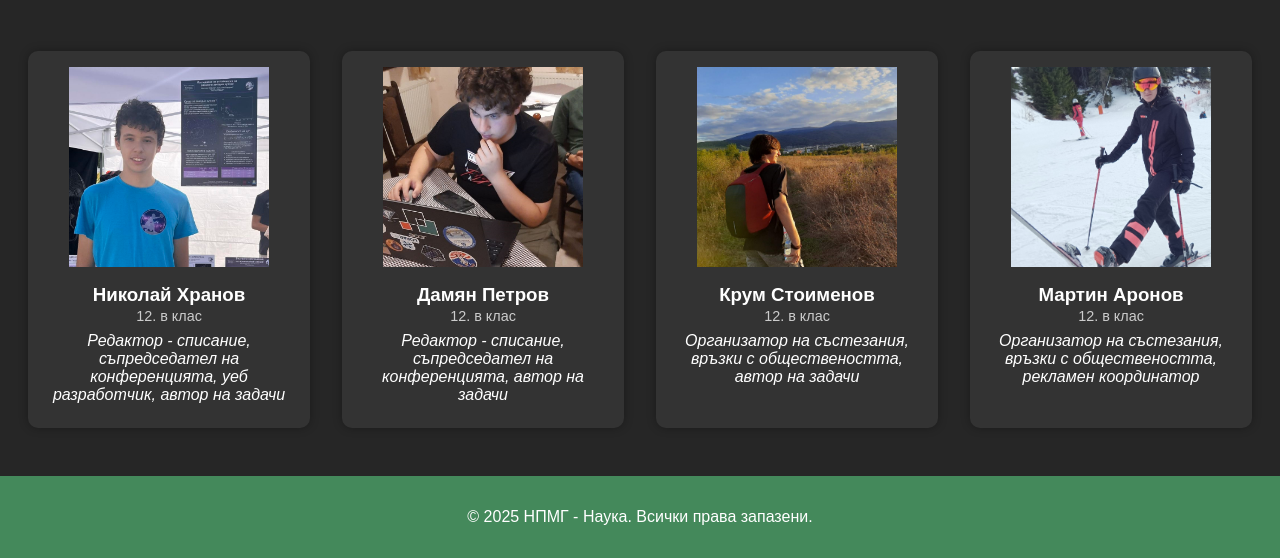
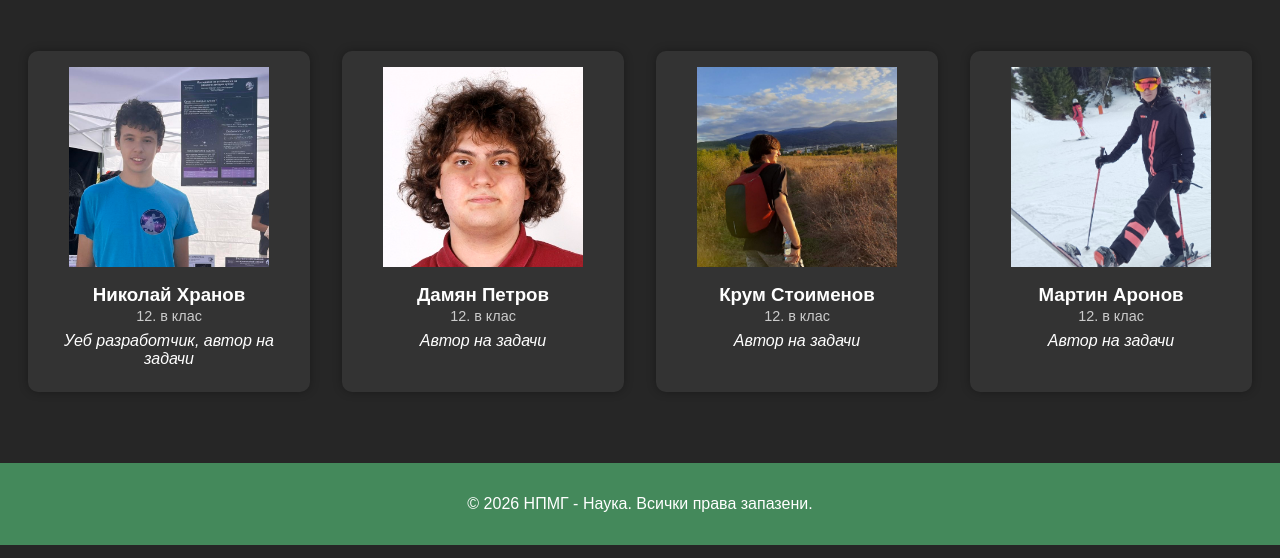
Before and after one commit to NikolayHranov/npmgpotd, a plain HTML site: page ourteam.html in a window 1280 px wide. Shown: the part 255-813 px from the top of the page. Drawn offline with Linux system fonts and the light colour scheme.

Commit message:
Website updated.

```diff
--- a/footer.html
+++ b/footer.html
@@ -1,3 +1,3 @@
 <footer>
-    <p>&copy; 2025 НПМГ - Наука. Всички права запазени.</p>
+    <p>&copy; 2026 НПМГ - Наука. Всички права запазени.</p>
 </footer>
--- a/ourteam.html
+++ b/ourteam.html
@@ -16,15 +16,15 @@
                 <img src="images/nhranov.jpg" alt="Николай Хранов">
                 <h3>Николай Хранов</h3>
                 <div class="grade">12. в клас</div>
-                <div class="roles">Редактор - списание, съпредседател на конференцията, уеб разработчик, автор на задачи</div>
+                <div class="roles">Уеб разработчик, автор на задачи</div>
                 <!-- <div class="desc">Нещо</div> -->
             </div>
 
             <div class="team-member">
-                <img src="images/dpetrov2.jpg" alt="Дамян Петров">
+                <img src="images/dpetrov3.jpg" alt="Дамян Петров">
                 <h3>Дамян Петров</h3>
                 <div class="grade">12. в клас</div>
-                <div class="roles">Редактор - списание, съпредседател на конференцията, автор на задачи</div>
+                <div class="roles">Автор на задачи</div>
                 <!-- <div class="desc">Нещо</div> -->
             </div>
 
@@ -32,7 +32,7 @@
                 <img src="images/kstoimenov.jpg" alt="Крум Стоименов">
                 <h3>Крум Стоименов</h3>
                 <div class="grade">12. в клас</div>
-                <div class="roles">Организатор на състезания, връзки с обществеността, автор на задачи</div>
+                <div class="roles">Автор на задачи</div>
                 <!-- <div class="desc">Нещо</div> -->
             </div>
 
@@ -40,7 +40,7 @@
                 <img src="images/maronov.jpg" alt="Мартин Аронов">
                 <h3>Мартин Аронов</h3>
                 <div class="grade">12. в клас</div>
-                <div class="roles">Организатор на състезания, връзки с обществеността, рекламен координатор</div>
+                <div class="roles">Автор на задачи</div>
                 <!-- <div class="desc">Нещо</div> -->
             </div>
         </div>
```
Also changed, not shown: images/dpetrov2.jpg (deleted), images/dpetrov3.jpg (added).
